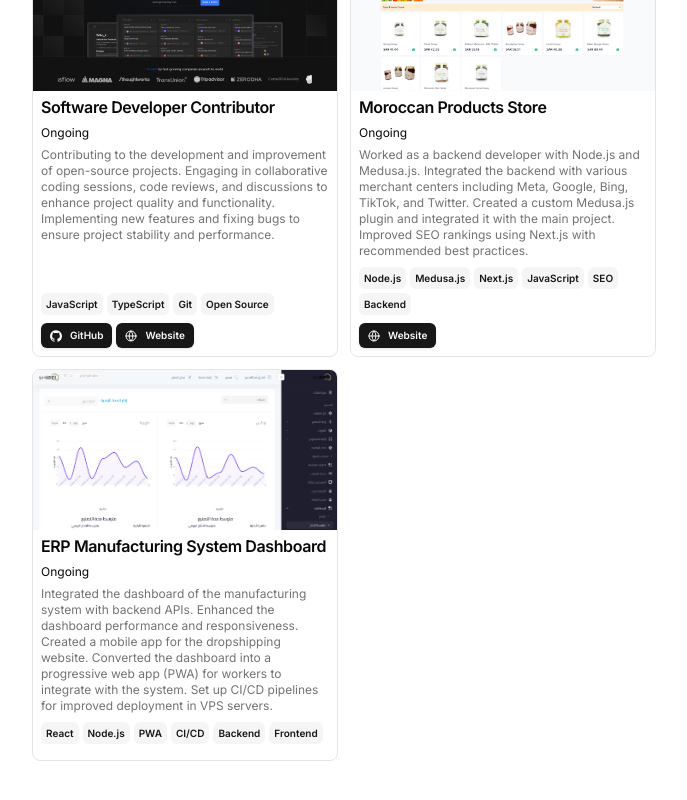
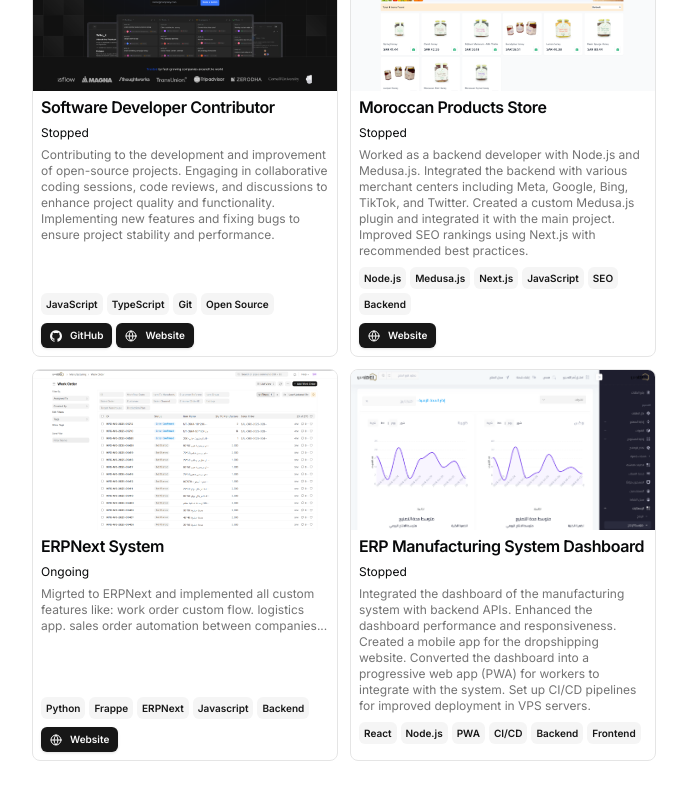
Before and after one commit to sbaamoha/portfolio, a Next.js app: page / in a window 1280 px wide. Shown: the part 1300-2100 px from the top of the page, without its empty margins (296-983 px from the left). Built offline with nearby package versions, Linux system fonts and the light colour scheme.

Commit message:
feat: add experience of frappe developer

```diff
--- a/src/data/resume.tsx
+++ b/src/data/resume.tsx
@@ -69,7 +69,7 @@
       start: "Sep 2023",
       end: "Present",
       description:
-        "Integrated the dashboard of a manufacturing system with backend APIs. Enhanced dashboard performance and responsiveness. Developed the mobile app for a dropshipping website. Transformed the dashboard into a progressive web app, enabling workers to integrate with the system. Created CI/CD pipelines to improve deployment on a VPS server.",
+        "Worked as Frappe/ERPNext Developer on the ERP System of the Company. Integrated the dashboard of a manufacturing system with backend APIs. Enhanced dashboard performance and responsiveness. Developed the mobile app for a dropshipping website. Transformed the dashboard into a progressive web app, enabling workers to integrate with the system. Created CI/CD pipelines to improve deployment on a VPS server.",
     },
     {
       company: "Maroc4ps",
@@ -112,7 +112,7 @@
     {
       title: "Software Developer Contributor",
       href: "https://plane.so/",
-      dates: "Ongoing",
+      dates: "Stopped",
       active: true,
       description:
         "Contributing to the development and improvement of open-source projects. Engaging in collaborative coding sessions, code reviews, and discussions to enhance project quality and functionality. Implementing new features and fixing bugs to ensure project stability and performance.",
@@ -135,7 +135,7 @@
     {
       title: "Moroccan Products Store",
       href: "https://maroc4ps.com/",
-      dates: "Ongoing",
+      dates: "Stopped",
       active: true,
       description:
         "Worked as a backend developer with Node.js and Medusa.js. Integrated the backend with various merchant centers including Meta, Google, Bing, TikTok, and Twitter. Created a custom Medusa.js plugin and integrated it with the main project. Improved SEO rankings using Next.js with recommended best practices.",
@@ -158,9 +158,27 @@
       video: "",
     },
     {
+      title: "ERPNext System",
+      href: "https://test-inhouse.frappe.cloud",
+      dates: "Ongoing",
+      active: true,
+      description:
+        "Migrted to ERPNext and implemented all custom features like: work order custom flow. logistics app. sales order automation between companies...",
+      technologies: ["Python", "Frappe", "ERPNext", "Javascript", "Backend"],
+      links: [
+        {
+          type: "Website",
+          href: "https://test-inhouse.frappe.cloud",
+          icon: <Icons.globe className="size-3" />,
+        },
+      ],
+      image: "/assets/erpnext.png",
+      video: "",
+    },
+    {
       title: "ERP Manufacturing System Dashboard",
       href: "#", // Replace with the live URL if available
-      dates: "Ongoing",
+      dates: "Stopped",
       active: true,
       description:
         "Integrated the dashboard of the manufacturing system with backend APIs. Enhanced the dashboard performance and responsiveness. Created a mobile app for the dropshipping website. Converted the dashboard into a progressive web app (PWA) for workers to integrate with the system. Set up CI/CD pipelines for improved deployment in VPS servers.",
```
Also changed, not shown: public/assets/erpnext.png (added).
